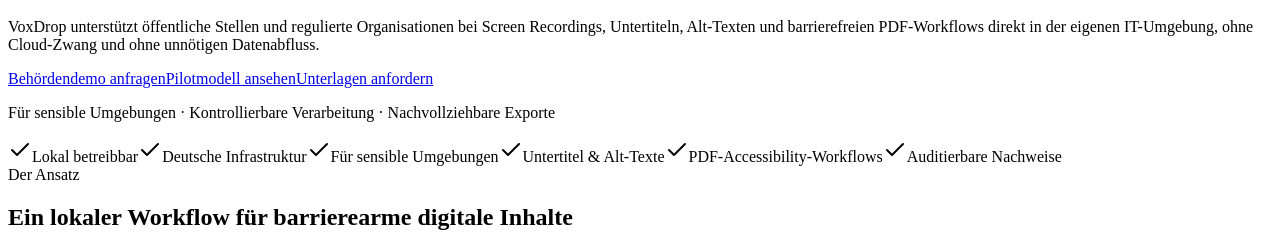
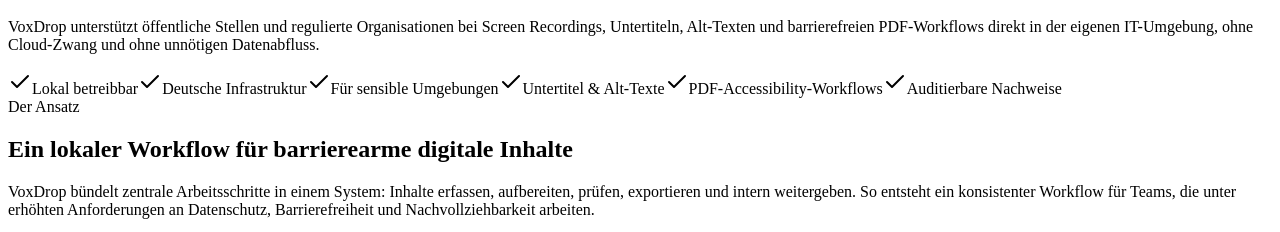
Before and after one commit to Fliegenbart/voxdrop-final, a React (Vite) app in the folder client/: page / in a window 1280 px wide. Shown: the part 278-510 px from the top of the page. Built offline with nearby package versions, Linux system fonts and the light colour scheme; no server answers.

Commit message:
Trim homepage hero actions

```diff
--- a/client/src/pages/home.tsx
+++ b/client/src/pages/home.tsx
@@ -218,25 +218,7 @@
               ohne Cloud-Zwang und ohne unnötigen Datenabfluss.
             </p>
 
-            <div className="mt-8 flex flex-col gap-4 sm:flex-row">
-              <Button asChild size="lg" className="h-12 rounded-xl bg-violet-600 px-6 hover:bg-violet-700">
-                <a href="mailto:anfrage@voxdrop.live?subject=Beh%C3%B6rdendemo%20VoxDrop">
-                  Behördendemo anfragen
-                </a>
-              </Button>
-              <Button asChild size="lg" variant="outline" className="h-12 rounded-xl border-violet-200 bg-white px-6 text-violet-700 hover:bg-violet-50">
-                <a href="#pilot-einfuehrung">Pilotmodell ansehen</a>
-              </Button>
-              <Button asChild size="lg" variant="outline" className="h-12 rounded-xl border-violet-200 bg-white px-6 text-violet-700 hover:bg-violet-50">
-                <a href="#kontakt">Unterlagen anfordern</a>
-              </Button>
-            </div>
-
-            <p className="mt-5 text-sm text-violet-700/80">
-              Für sensible Umgebungen · Kontrollierbare Verarbeitung · Nachvollziehbare Exporte
-            </p>
-
-            <div className="mt-6 flex flex-wrap gap-2">
+            <div className="mt-8 flex flex-wrap gap-2">
               {trustBadges.map((badge) => (
                 <span key={badge} className="inline-flex items-center gap-2 rounded-full border border-violet-200 bg-white/90 px-3 py-1 text-sm text-slate-700 shadow-sm">
                   <span className="inline-flex h-5 w-5 items-center justify-center rounded-full bg-violet-100">
```
